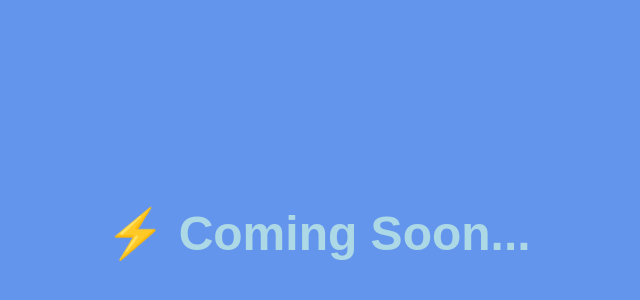
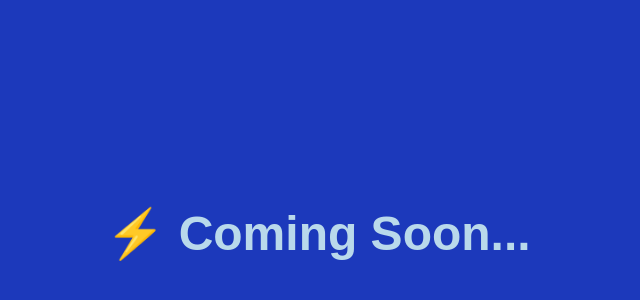
Before and after one commit to vidhikAra/vidhikAra.github.io, a plain HTML site: page index.html in a window 1280 px wide. Shown: the part 166-466 px from the top of the page, without its empty margins (322-962 px from the left). Drawn offline with Linux system fonts and the light colour scheme.

Commit message:
Update index.html
updated colors again

```diff
--- a/index.html
+++ b/index.html
@@ -11,14 +11,14 @@
             justify-content: center;
             align-items: center;
             height: 100vh;
-            background-color: #6495ED;
+            background-color: #1C39BB;
             font-family: Arial, sans-serif;
             text-align: center;
             margin: 0;
         }
         h1 {
             font-size: 3rem;
-            color: #ADD8E6;
+            color: #B9D9EB;
         }
     </style>
 </head>
```
